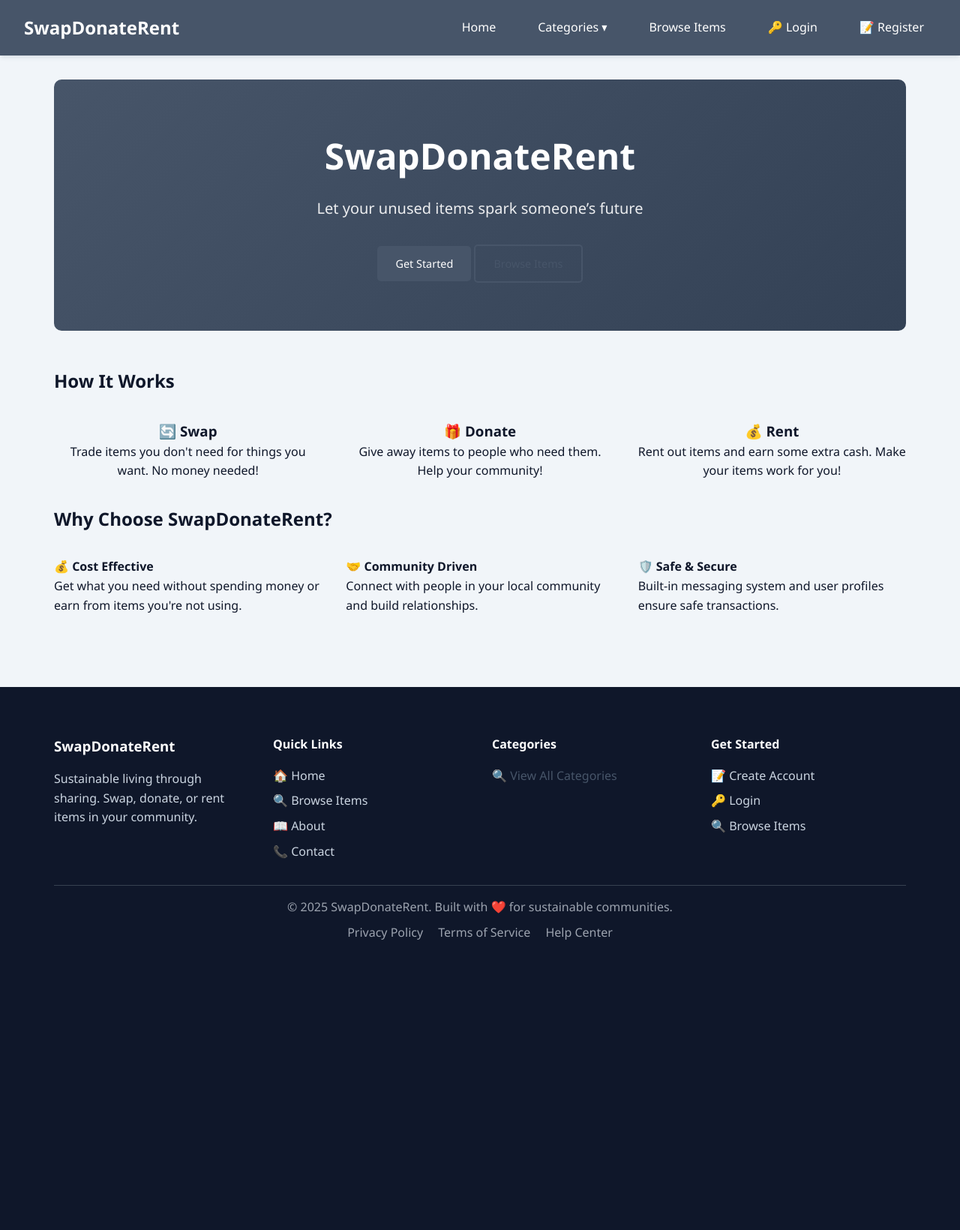
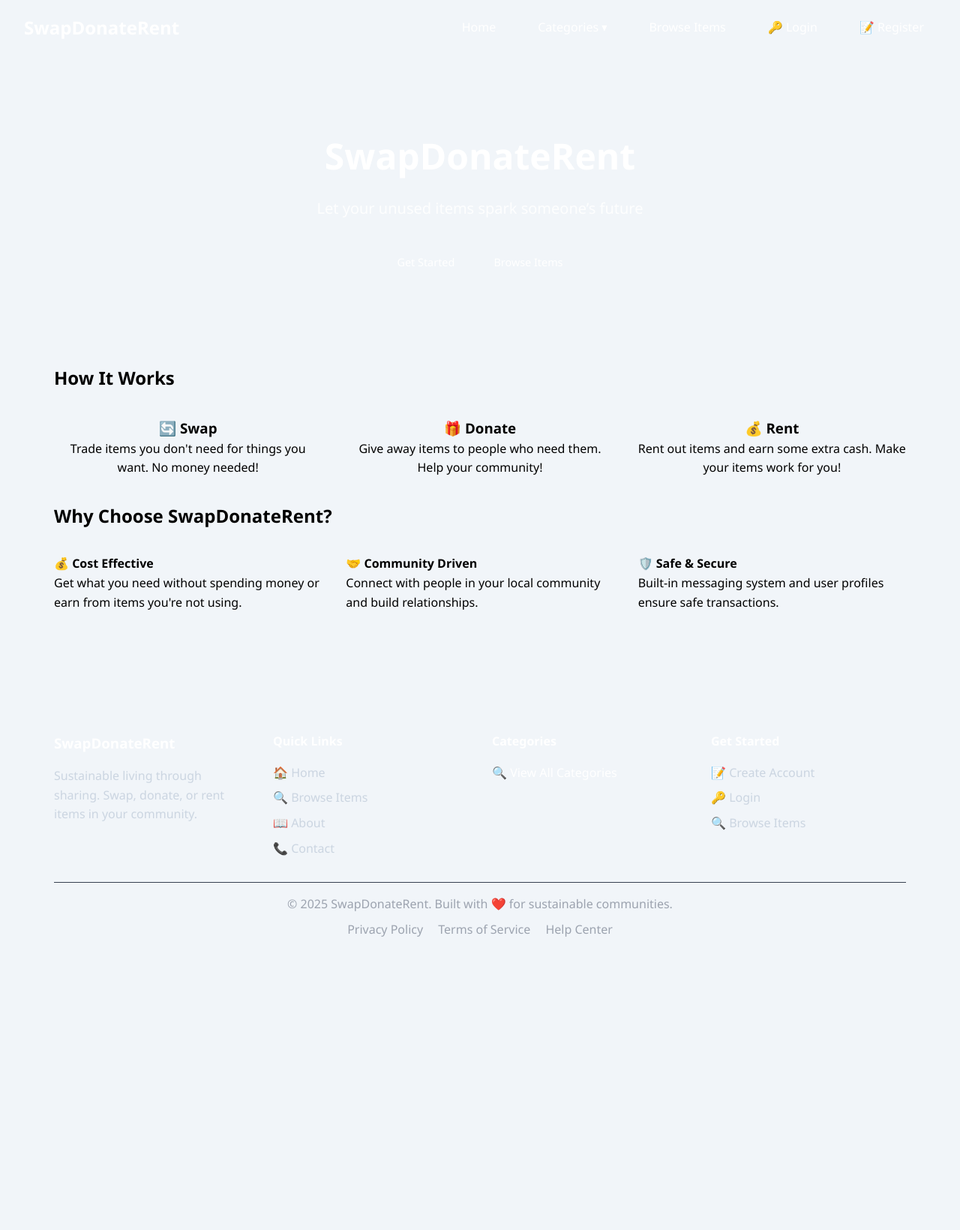
Before and after one commit to rifa-sanjida/SwapDrent, a Django app: template templates/core/home.html in a window 1280 px wide. Shown: the whole page at 75% size. After the commit the page ends 1249 px from the top, so only its background shows below. Run offline with Django 5.2, Linux system fonts and the light colour scheme; the template is opened without the code that fills it, so the values that code supplies are empty.

Commit message:
Update style.css

```diff
--- a/static/css/style.css
+++ b/static/css/style.css
@@ -1,18 +1,4 @@
-:root {
-    --primary: #475569;          /* Slate */
-    --primary-dark: #334155;     /* Dark Slate */
-    --secondary: #c026d3;        /* Fuchsia */
-    --success: #16a34a;          /* Green */
-    --danger: #dc2626;           /* Red */
-    --warning: #ca8a04;          /* Yellow */
-    --light: #f8fafc;
-    --dark: #0f172a;             /* Darker background */
-    --gray: #64748b;
-    --gray-light: #e2e8f0;
-    --border: #cbd5e1;
-    --shadow: 0 4px 6px -1px rgba(71, 85, 105, 0.1), 0 2px 4px -1px rgba(71, 85, 105, 0.06);
-    --shadow-lg: 0 10px 15px -3px rgba(71, 85, 105, 0.1), 0 4px 6px -2px rgba(71, 85, 105, 0.05);
-}
+
 
 body {
     background-color: #f1f5f9;
```
